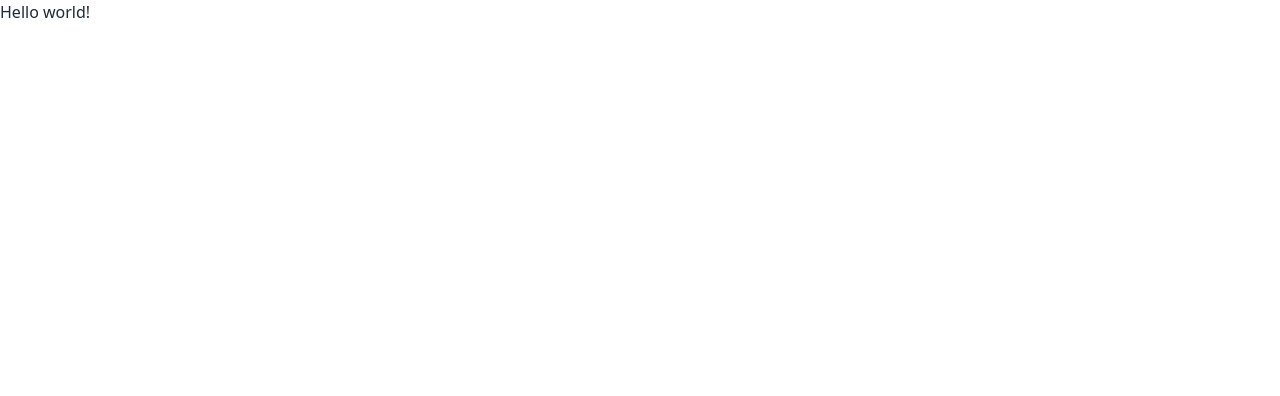
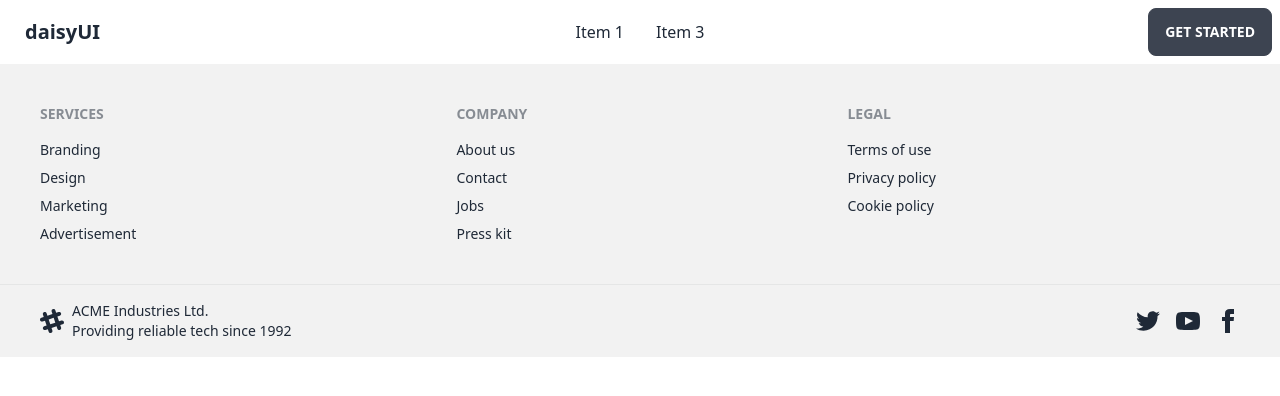
Before and after one commit to lanjudev16/PistaciaClient, a React (Vite) app: page / in a window 1280 px wide. Shown: the top 396 px of the page. Built offline with nearby package versions, Linux system fonts and the light colour scheme.

Commit message:
Route and folder structure almost done

```diff
--- /dev/null
+++ b/src/Firebase/firebase.config.js
@@ -0,0 +1,18 @@
+// Import the functions you need from the SDKs you need
+import { initializeApp } from "firebase/app";
+// TODO: Add SDKs for Firebase products that you want to use
+// https://firebase.google.com/docs/web/setup#available-libraries
+
+// Your web app's Firebase configuration
+const firebaseConfig = {
+  apiKey: "AIzaSyAHzDU9Dhhodimf7hit3djXy1xck3GXgRs",
+  authDomain: "toy-marketplace-cfbbd.firebaseapp.com",
+  projectId: "toy-marketplace-cfbbd",
+  storageBucket: "toy-marketplace-cfbbd.appspot.com",
+  messagingSenderId: "607983365109",
+  appId: "1:607983365109:web:b33b5188a5a284c7300ebc"
+};
+
+// Initialize Firebase
+const app = initializeApp(firebaseConfig);
+export default app
--- /dev/null
+++ b/src/Layouts/Main.jsx
@@ -0,0 +1,16 @@
+import React from 'react';
+import Header from '../Pages/Share/Header/Header';
+import { Outlet } from 'react-router-dom';
+import Footer from '../Pages/Share/Footer/Footer';
+
+const Main = () => {
+    return (
+        <div>
+            <Header></Header>
+            <Outlet></Outlet>
+            <Footer></Footer>
+        </div>
+    );
+};
+
+export default Main;
--- /dev/null
+++ b/src/Pages/Home/Home/Home.jsx
@@ -0,0 +1,11 @@
+import React from 'react';
+
+const Home = () => {
+    return (
+        <div>
+
+        </div>
+    );
+};
+
+export default Home;
--- /dev/null
+++ b/src/Pages/Share/Footer/Footer.jsx
@@ -0,0 +1,88 @@
+import React from "react";
+
+const Footer = () => {
+  return (
+    <div>
+      <footer className="footer p-10 bg-base-200 text-base-content">
+        <div>
+          <span className="footer-title">Services</span>
+          <a className="link link-hover">Branding</a>
+          <a className="link link-hover">Design</a>
+          <a className="link link-hover">Marketing</a>
+          <a className="link link-hover">Advertisement</a>
+        </div>
+        <div>
+          <span className="footer-title">Company</span>
+          <a className="link link-hover">About us</a>
+          <a className="link link-hover">Contact</a>
+          <a className="link link-hover">Jobs</a>
+          <a className="link link-hover">Press kit</a>
+        </div>
+        <div>
+          <span className="footer-title">Legal</span>
+          <a className="link link-hover">Terms of use</a>
+          <a className="link link-hover">Privacy policy</a>
+          <a className="link link-hover">Cookie policy</a>
+        </div>
+      </footer>
+      <footer className="footer px-10 py-4 border-t bg-base-200 text-base-content border-base-300">
+        <div className="items-center grid-flow-col">
+          <svg
+            width="24"
+            height="24"
+            viewBox="0 0 24 24"
+            xmlns="http://www.w3.org/2000/svg"
+            fillRule="evenodd"
+            clipRule="evenodd"
+            className="fill-current"
+          >
+            <path d="M22.672 15.226l-2.432.811.841 2.515c.33 1.019-.209 2.127-1.23 2.456-1.15.325-2.148-.321-2.463-1.226l-.84-2.518-5.013 1.677.84 2.517c.391 1.203-.434 2.542-1.831 2.542-.88 0-1.601-.564-1.86-1.314l-.842-2.516-2.431.809c-1.135.328-2.145-.317-2.463-1.229-.329-1.018.211-2.127 1.231-2.456l2.432-.809-1.621-4.823-2.432.808c-1.355.384-2.558-.59-2.558-1.839 0-.817.509-1.582 1.327-1.846l2.433-.809-.842-2.515c-.33-1.02.211-2.129 1.232-2.458 1.02-.329 2.13.209 2.461 1.229l.842 2.515 5.011-1.677-.839-2.517c-.403-1.238.484-2.553 1.843-2.553.819 0 1.585.509 1.85 1.326l.841 2.517 2.431-.81c1.02-.33 2.131.211 2.461 1.229.332 1.018-.21 2.126-1.23 2.456l-2.433.809 1.622 4.823 2.433-.809c1.242-.401 2.557.484 2.557 1.838 0 .819-.51 1.583-1.328 1.847m-8.992-6.428l-5.01 1.675 1.619 4.828 5.011-1.674-1.62-4.829z"></path>
+          </svg>
+          <p>
+            ACME Industries Ltd. <br />
+            Providing reliable tech since 1992
+          </p>
+        </div>
+        <div className="md:place-self-center md:justify-self-end">
+          <div className="grid grid-flow-col gap-4">
+            <a>
+              <svg
+                xmlns="http://www.w3.org/2000/svg"
+                width="24"
+                height="24"
+                viewBox="0 0 24 24"
+                className="fill-current"
+              >
+                <path d="M24 4.557c-.883.392-1.832.656-2.828.775 1.017-.609 1.798-1.574 2.165-2.724-.951.564-2.005.974-3.127 1.195-.897-.957-2.178-1.555-3.594-1.555-3.179 0-5.515 2.966-4.797 6.045-4.091-.205-7.719-2.165-10.148-5.144-1.29 2.213-.669 5.108 1.523 6.574-.806-.026-1.566-.247-2.229-.616-.054 2.281 1.581 4.415 3.949 4.89-.693.188-1.452.232-2.224.084.626 1.956 2.444 3.379 4.6 3.419-2.07 1.623-4.678 2.348-7.29 2.04 2.179 1.397 4.768 2.212 7.548 2.212 9.142 0 14.307-7.721 13.995-14.646.962-.695 1.797-1.562 2.457-2.549z"></path>
+              </svg>
+            </a>
+            <a>
+              <svg
+                xmlns="http://www.w3.org/2000/svg"
+                width="24"
+                height="24"
+                viewBox="0 0 24 24"
+                className="fill-current"
+              >
+                <path d="M19.615 3.184c-3.604-.246-11.631-.245-15.23 0-3.897.266-4.356 2.62-4.385 8.816.029 6.185.484 8.549 4.385 8.816 3.6.245 11.626.246 15.23 0 3.897-.266 4.356-2.62 4.385-8.816-.029-6.185-.484-8.549-4.385-8.816zm-10.615 12.816v-8l8 3.993-8 4.007z"></path>
+              </svg>
+            </a>
+            <a>
+              <svg
+                xmlns="http://www.w3.org/2000/svg"
+                width="24"
+                height="24"
+                viewBox="0 0 24 24"
+                className="fill-current"
+              >
+                <path d="M9 8h-3v4h3v12h5v-12h3.642l.358-4h-4v-1.667c0-.955.192-1.333 1.115-1.333h2.885v-5h-3.808c-3.596 0-5.192 1.583-5.192 4.615v3.385z"></path>
+              </svg>
+            </a>
+          </div>
+        </div>
+      </footer>
+    </div>
+  );
+};
+
+export default Footer;
--- /dev/null
+++ b/src/Pages/Share/Header/Header.jsx
@@ -0,0 +1,55 @@
+import React from "react";
+
+const Header = () => {
+  return (
+    <div className="navbar bg-base-100">
+      <div className="navbar-start">
+        <div className="dropdown">
+          <label tabIndex={0} className="btn btn-ghost lg:hidden">
+            <svg
+              xmlns="http://www.w3.org/2000/svg"
+              className="h-5 w-5"
+              fill="none"
+              viewBox="0 0 24 24"
+              stroke="currentColor"
+            >
+              <path
+                strokeLinecap="round"
+                strokeLinejoin="round"
+                strokeWidth="2"
+                d="M4 6h16M4 12h8m-8 6h16"
+              />
+            </svg>
+          </label>
+          <ul
+            tabIndex={0}
+            className="menu menu-compact dropdown-content mt-3 p-2 shadow bg-base-100 rounded-box w-52"
+          >
+            <li>
+              <a>Item 1</a>
+            </li>
+            <li>
+              <a>Item 3</a>
+            </li>
+          </ul>
+        </div>
+        <a className="btn btn-ghost normal-case text-xl">daisyUI</a>
+      </div>
+      <div className="navbar-center hidden lg:flex">
+        <ul className="menu menu-horizontal px-1">
+          <li>
+            <a>Item 1</a>
+          </li>
+          <li>
+            <a>Item 3</a>
+          </li>
+        </ul>
+      </div>
+      <div className="navbar-end">
+        <a className="btn">Get started</a>
+      </div>
+    </div>
+  );
+};
+
+export default Header;
--- /dev/null
+++ b/src/Routes/Routes.jsx
@@ -0,0 +1,18 @@
+const { createBrowserRouter } = require("react-router-dom");
+const { default: Main } = require("../Layouts/Main");
+const { default: Home } = require("../Pages/Home/Home/Home");
+
+const router=createBrowserRouter([
+    {
+        path:"/",
+        element:<Main></Main>,
+        children:[
+            {
+                path:"/",
+                element:<Home></Home>
+            }
+        ]
+    }
+])
+
+export default router;
```
Also changed, not shown: src/main.jsx (+1 -8 lines), src/Pages/Home/Banner/Banner.jsx (added), src/Pages/Login/Login.jsx (added), src/Pages/Registration/Registration.jsx (added).
